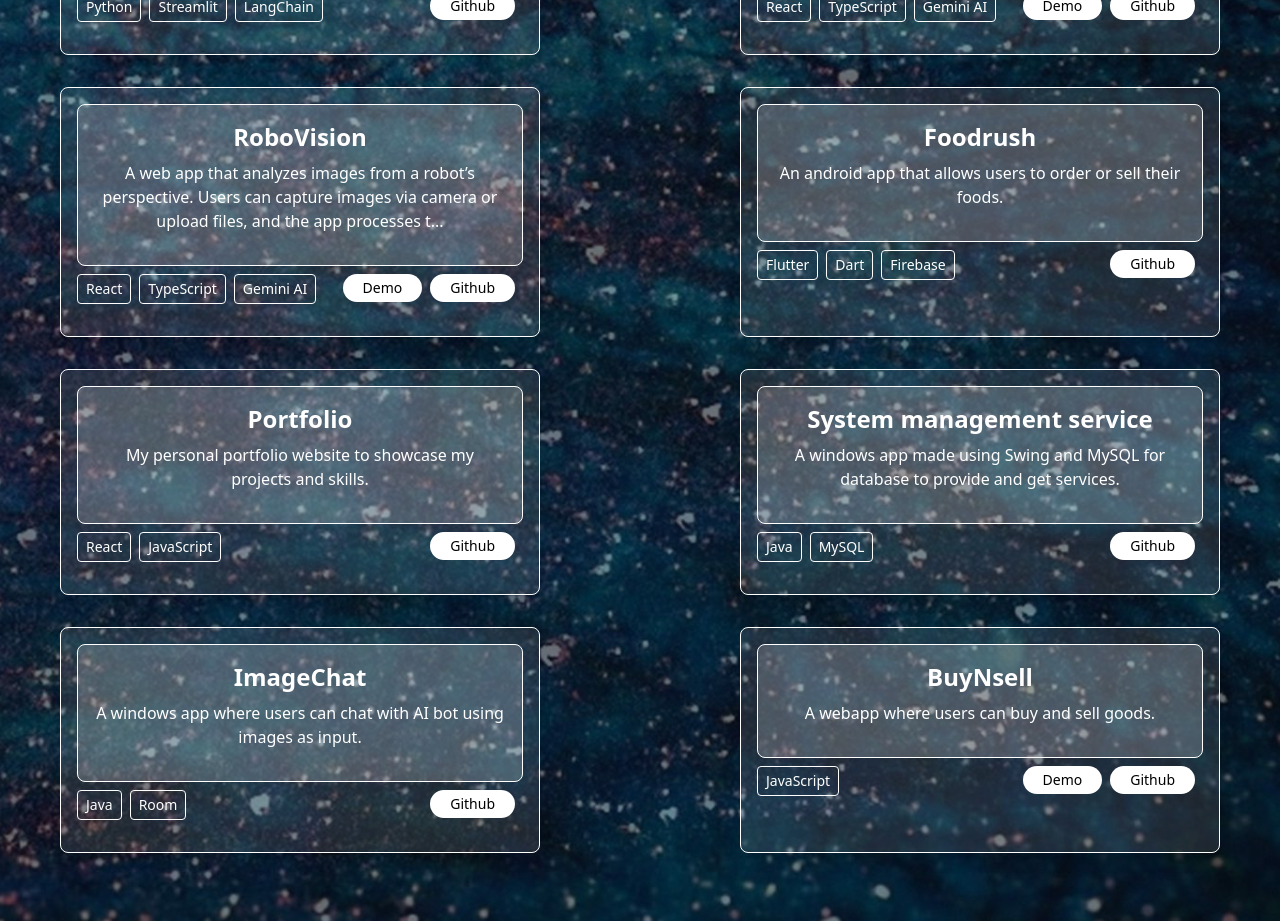
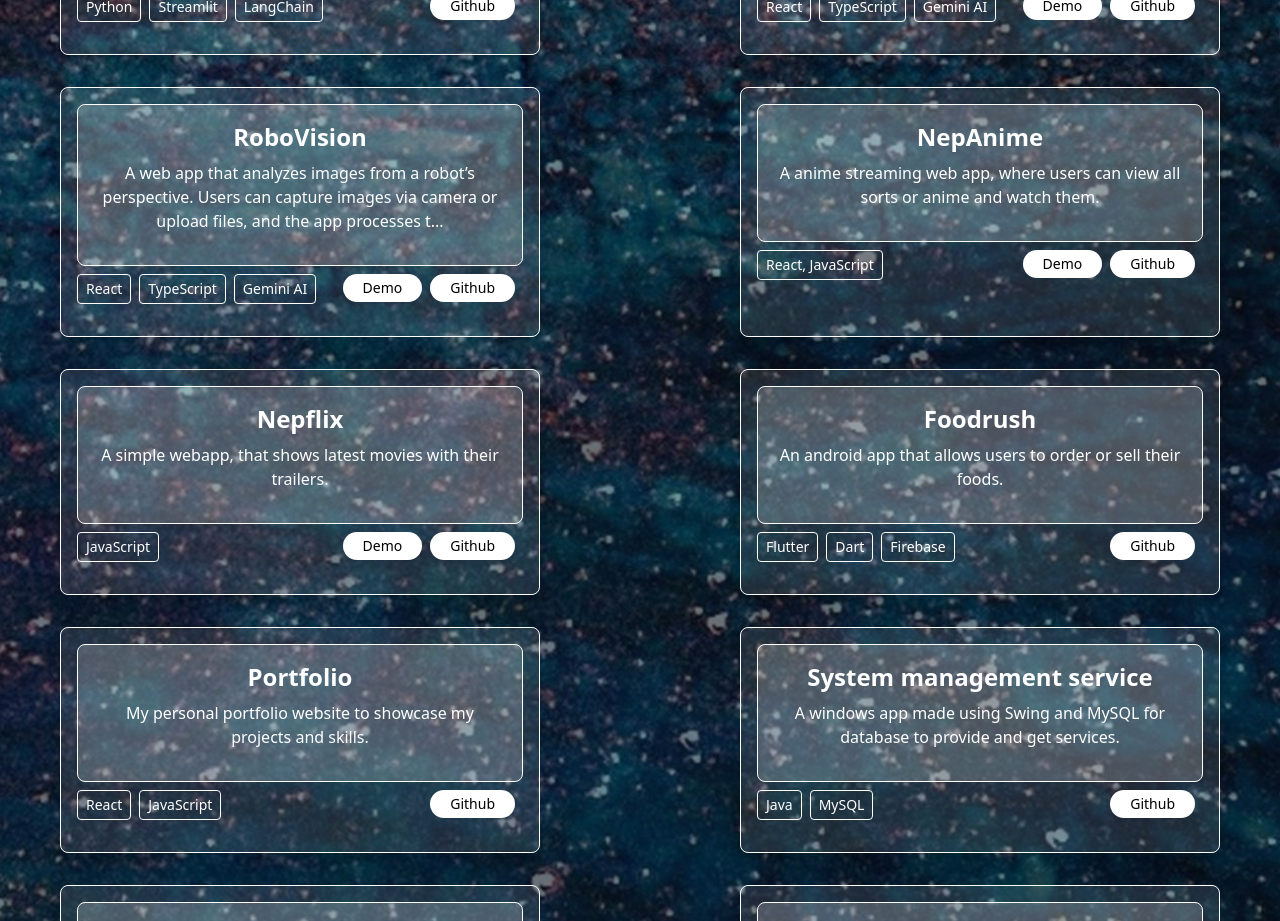
Before and after one commit to Avshek-raj/Portfolio, a React (Vite) app: page / in a window 1280 px wide. Shown: the part 2160-3081 px from the top of the page. Built offline with nearby package versions, Linux system fonts and the light colour scheme.

Commit message:
Added NepAnime and Neplix in projects

```diff
--- a/src/ui/ProjectList.jsx
+++ b/src/ui/ProjectList.jsx
@@ -20,6 +20,20 @@ export const ProjectList = () => {
             githubLink: "https://github.com/Avshek-raj/RoboVision",
             language: ["React", "TypeScript", "Gemini AI"],
             demoLink: "https://robovision.vercel.app/"
+        },
+        {
+            title: "NepAnime",
+            description: "A anime streaming web app, where users can view all sorts or anime and watch them.",
+            githubLink: "https://github.com/Avshek-raj/Nepanime",
+            language: ["React, JavaScript"],
+            demoLink: "https://nepanime.vercel.app/"
+        },
+        {
+            title: "Nepflix",
+            description: "A simple webapp, that shows latest movies with their trailers.",
+            githubLink: "https://github.com/Avshek-raj/Nepflix",
+            language: ["JavaScript"],
+            demoLink: "https://nepflix.vercel.app/"
         },
         {
             title: "Foodrush",
```
